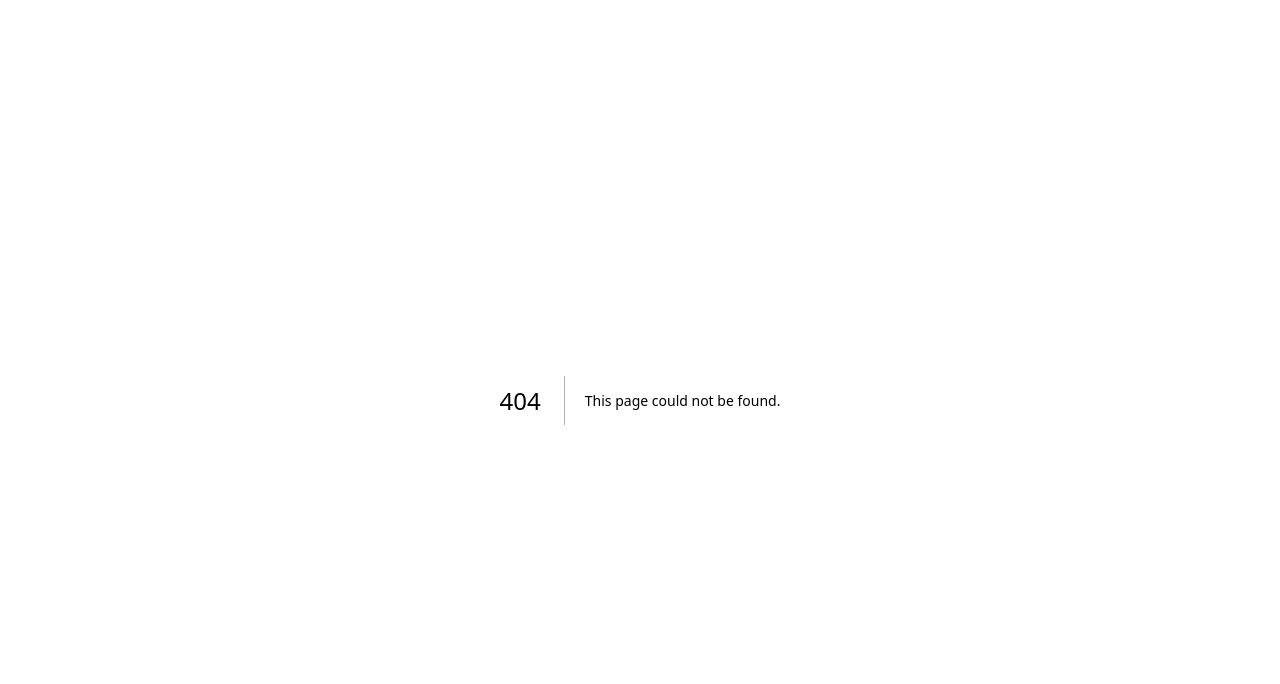
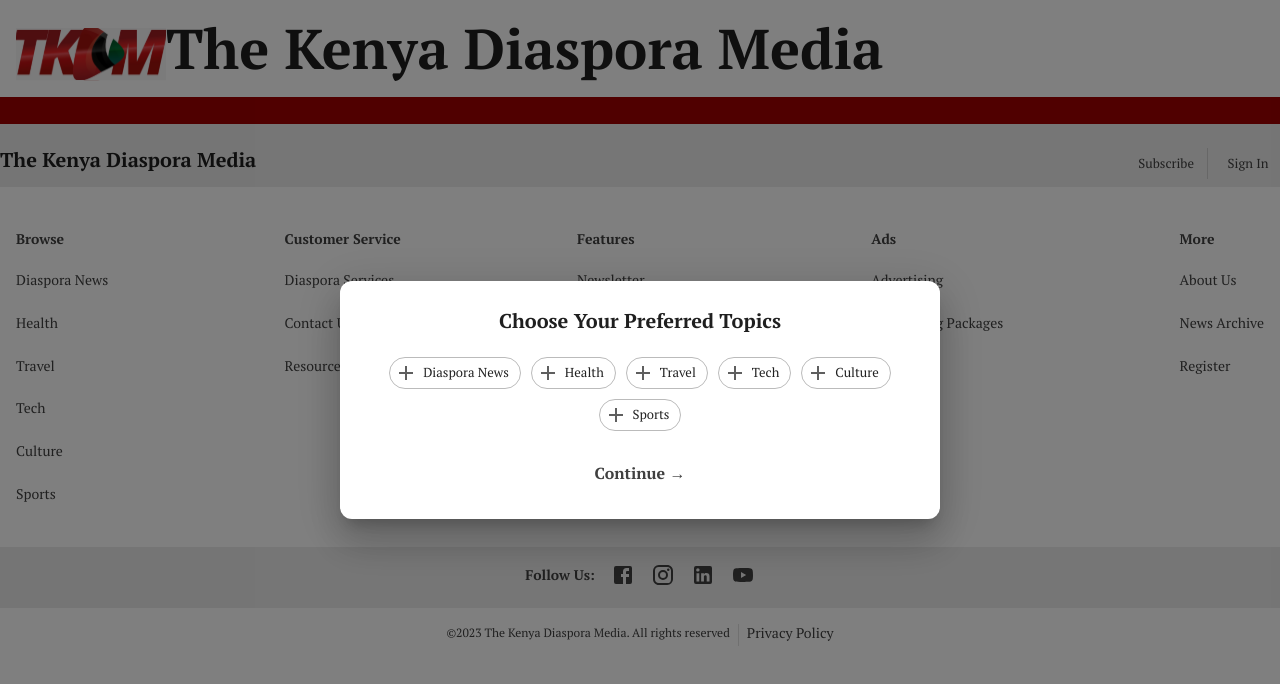
Before and after one commit to kimlimo/tkdm, a Next.js app: page /home in a window 1280 px wide. Before the commit this address had no page. Shown: the top 684 px of the page. Built offline with nearby package versions, Linux system fonts and the light colour scheme.

Commit message:
feat: user preferences ui

```diff
--- /dev/null
+++ b/src/app/(guest)/home/page.js
@@ -0,0 +1,5 @@
+import Preferences from './preferences';
+
+export default function Page() {
+  return <Preferences />;
+}
--- /dev/null
+++ b/src/app/(guest)/home/preferences/index.js
@@ -0,0 +1,17 @@
+'use client'
+import Dialog from '@/app/ui/components/dialog';
+import useDisclosure from '@/hooks/useDisclosure';
+import TopicSelection from './topic-selection';
+import { useEffect } from 'react';
+
+export default function Preferences() {
+  const { open, handleOpen, handleClose } = useDisclosure();
+  useEffect(() => {
+    handleOpen();
+  }, []);
+  return (
+    <Dialog open={open} handleClose={handleClose} width="sm">
+      <TopicSelection />
+    </Dialog>
+  );
+}
--- /dev/null
+++ b/src/app/(guest)/home/preferences/topic-selection.js
@@ -0,0 +1,54 @@
+'use client';
+import Button from '@/app/ui/components/button';
+import Dialog from '@/app/ui/components/dialog';
+import { navItems } from '@/app/ui/header/mainHeader';
+import AddIcon from '@mui/icons-material/Add';
+import CheckIcon from '@mui/icons-material/Check';
+import { Chip, Grid, Typography } from '@mui/material';
+import { useState } from 'react';
+
+export default function TopicSelection({ open, handleClose }) {
+  const [topics, setTopics] = useState([]);
+  const handleClick = (topic) => {
+    if (topics.indexOf(topic) === -1) {
+      setTopics((prev) => [...prev, topic]);
+    } else {
+      setTopics((prev) => prev.filter((item) => item !== topic));
+    }
+  };
+  return (
+    <Grid container spacing={3} justifyContent="center">
+      <Grid item xs={12}>
+        <Typography variant="h3" align="center">
+          Choose Your Preferred Topics
+        </Typography>
+      </Grid>
+      <Grid
+        item
+        xs={12}
+        sx={{
+          display: 'flex',
+          justifyContent: 'center',
+          gap: '10px',
+          flexWrap: 'wrap',
+        }}
+      >
+        {navItems.map((item, idx) => (
+          <Chip
+            key={idx}
+            label={item}
+            onClick={() => handleClick(item)}
+            icon={topics.indexOf(item) === -1 ? <AddIcon /> : <CheckIcon />}
+            color={topics.indexOf(item) === -1 ? 'default' : 'primary'}
+            variant={topics.indexOf(item) === -1 ? 'outlined' : 'contained'}
+          />
+        ))}
+      </Grid>
+      <Grid item xs={12} sx={{ display: 'flex', justifyContent: 'center' }}>
+        <Button sx={{ fontSize: '1rem', fontWeight: '700' }}>
+          Continue &rarr;
+        </Button>
+      </Grid>
+    </Grid>
+  );
+}
--- /dev/null
+++ b/src/app/(guest)/layout.js
@@ -0,0 +1,12 @@
+import Footer from '../ui/footer';
+import Header from '../ui/header';
+
+export default function Layout({ children }) {
+  return (
+    <>
+      <Header />
+      {children}
+      <Footer />
+    </>
+  );
+}
--- a/src/app/ui/components/button.js
+++ b/src/app/ui/components/button.js
@@ -1,9 +1,14 @@
-'use client'
+'use client';
 import { Button as Btn } from '@mui/material';
 
-export default function Button({ children, variant = 'text', color = 'text' }) {
+export default function Button({
+  children,
+  sx,
+  variant = 'text',
+  color = 'text',
+}) {
   return (
-    <Btn variant={variant} color={color} size="small">
+    <Btn variant={variant} color={color} size="small" sx={sx}>
       {children}
     </Btn>
   );
--- /dev/null
+++ b/src/app/ui/components/dialog.js
@@ -0,0 +1,28 @@
+import { Box, Dialog as MuiDialog } from '@mui/material';
+
+export default function Dialog({
+  children,
+  open,
+  handleOpen,
+  handleClose,
+  sx,
+  width = 'md',
+  ...others
+}) {
+  return (
+    <MuiDialog
+      sx={{ overflowY: 'scroll', ...sx }}
+      open={open}
+      onClose={handleClose}
+      fullWidth
+      maxWidth={width}
+      scroll="paper"
+      disableScrollLock
+      {...others}
+    >
+      <Box sx={{ p: 2 }} alignContent="center">
+        {children}
+      </Box>
+    </MuiDialog>
+  );
+}
```
Also changed, not shown: src/app/page.js (+3 -8 lines), src/app/ui/components/chip.js (added, +7 -0 lines), src/app/(guest)/profile/page.js (added).
